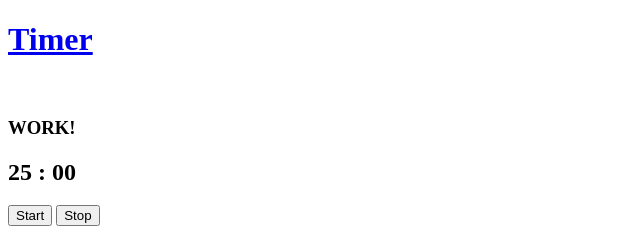
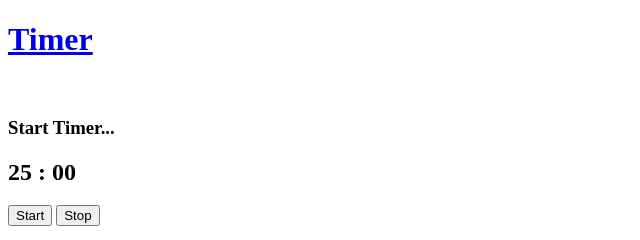
Before and after one commit to Isaac-Lee/25-5-Timer-Web, a plain HTML site: page index.html in a window 1280 px wide. Shown: the top 240 px of the page, 0-640 px from the left. Drawn offline with Linux system fonts and the light colour scheme.

Commit message:
commit via mac

```diff
--- a/index.html
+++ b/index.html
@@ -8,7 +8,7 @@
 <body>
     <h1><a href="index.html">Timer</a></h1>
     <br/>
-    <h3>WORK!</h3>
+    <h3>Start Timer...</h3>
     <h2>25 : 00</h2>
     <input type="button" name="btn1" value="Start">
     <input type="button" name="btn2" value="Stop">
```
